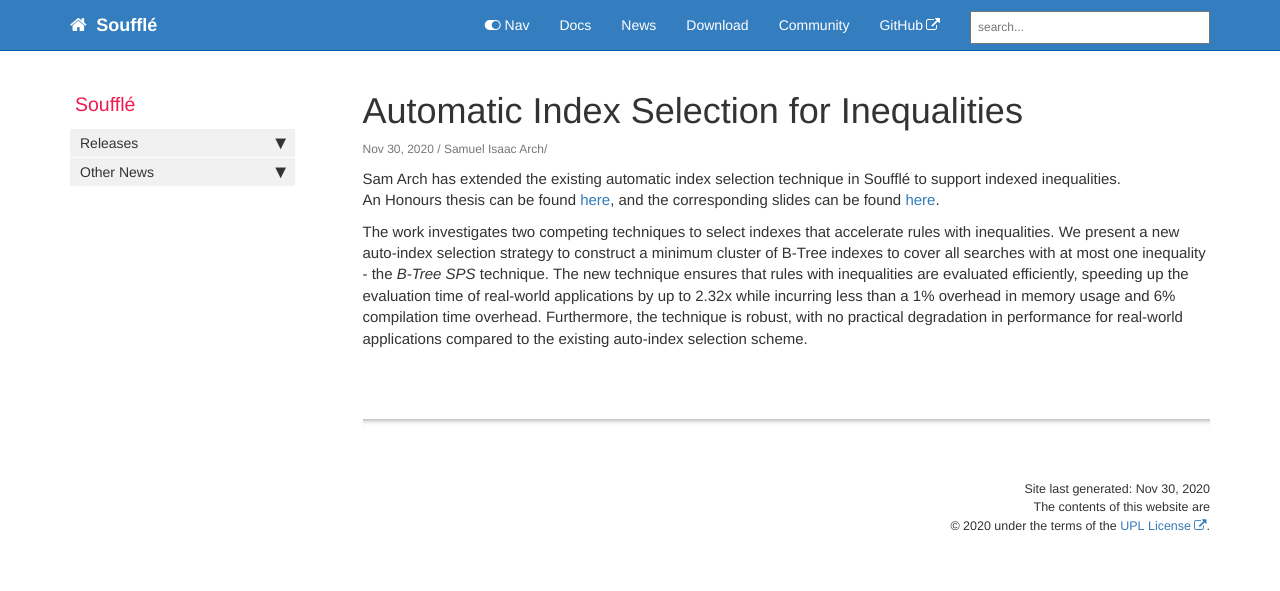
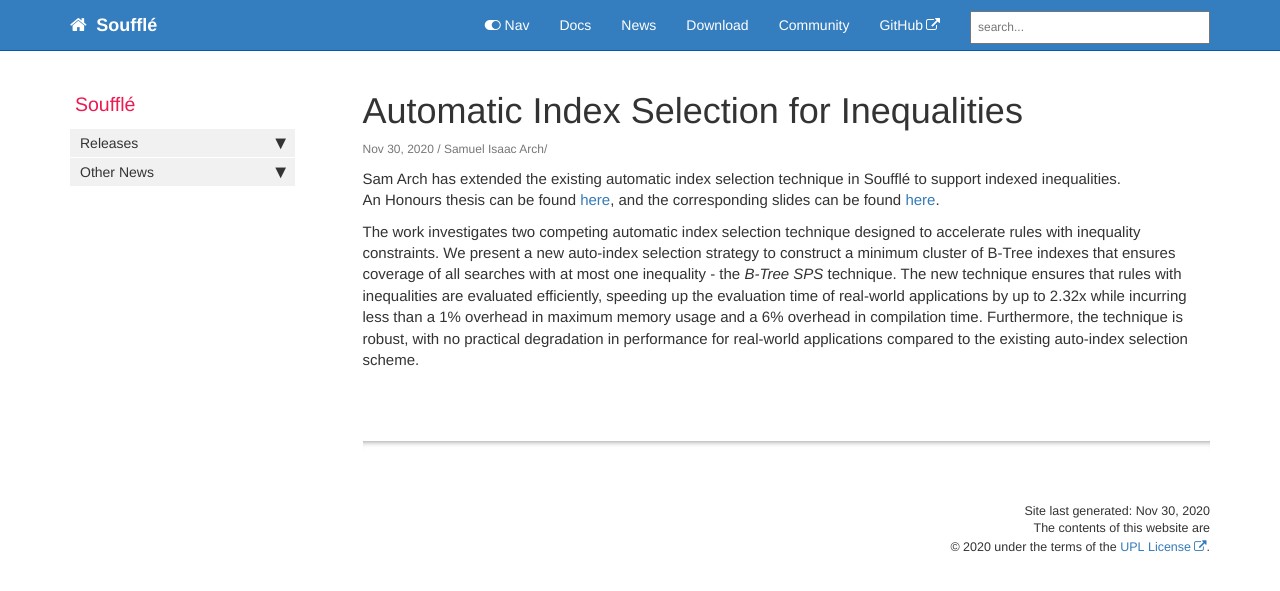
Before and after one commit to souffle-lang/souffle-lang.github.io, a Jekyll site: the page built from _posts/2020-11-30-inequalities.md, in a window 1280 px wide. Shown: the top 591 px of the page. Built offline with Jekyll 4.4.1, drawn with Linux system fonts in a browser that asks for light colours; comment, search, counter and statistics services are not loaded.

Commit message:
Fixed some grammatical issues

```diff
--- a/_posts/2020-11-30-inequalities.md
+++ b/_posts/2020-11-30-inequalities.md
@@ -11,6 +11,6 @@ Sam Arch has extended the existing automatic index selection technique in Souffl
 An Honours thesis can be found [here](/pdf/samthesis.pdf),
 and the corresponding slides can be found [here](/pdf/samslides.pdf).
 
-The work investigates two competing techniques to select indexes that accelerate rules with inequalities. We present a new auto-index selection strategy to construct a minimum cluster of B-Tree indexes to cover all searches with at most one inequality - the *B-Tree SPS* technique. The new technique ensures that rules with inequalities are evaluated efficiently, speeding up the evaluation time of real-world applications by up to 2.32x while incurring less than a 1% overhead in memory usage and 6% compilation time overhead. Furthermore, the technique is robust, with no practical degradation in performance for real-world applications compared to the existing auto-index selection scheme.
+The work investigates two competing automatic index selection technique designed to accelerate rules with inequality constraints. We present a new auto-index selection strategy to construct a minimum cluster of B-Tree indexes that ensures coverage of all searches with at most one inequality - the *B-Tree SPS* technique. The new technique ensures that rules with inequalities are evaluated efficiently, speeding up the evaluation time of real-world applications by up to 2.32x while incurring less than a 1% overhead in maximum memory usage and a 6% overhead in compilation time. Furthermore, the technique is robust, with no practical degradation in performance for real-world applications compared to the existing auto-index selection scheme.
 
 {% include links.html %}
```
